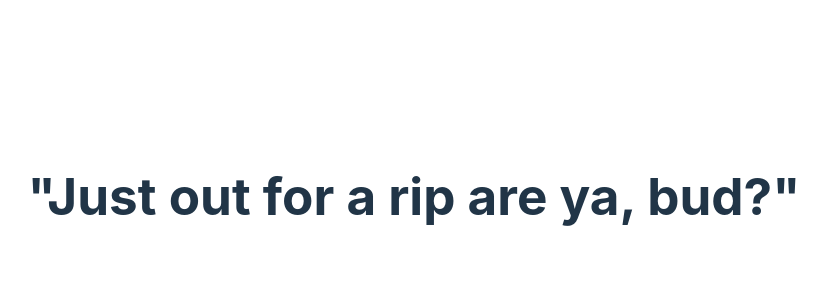
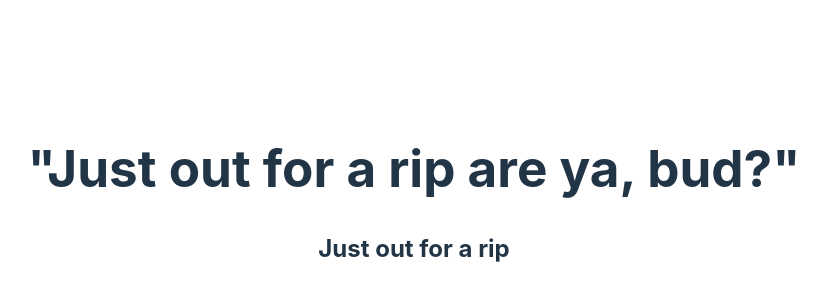
Before and after one commit to Kbouti/reactPractice, a React (Vite) app in the folder my-first-react-app/: page / in a window 1280 px wide. Shown: the part 204-504 px from the top of the page, without its empty margins (226-1053 px from the left). Built offline with nearby package versions, Linux system fonts and the light colour scheme.

Commit message:
Create second export

```diff
--- a/my-first-react-app/src/Greeting.jsx
+++ b/my-first-react-app/src/Greeting.jsx
@@ -2,4 +2,13 @@ function Greeting() {
     return <h1>&quot;Just out for a rip are ya, bud?&quot;</h1>
 }
 
-export default Greeting;
+
+function Greeting2() {
+    return <h2>Just out for a rip</h2>
+}
+
+
+export {
+    Greeting,
+    Greeting2
+}
--- a/my-first-react-app/src/main.jsx
+++ b/my-first-react-app/src/main.jsx
@@ -1,11 +1,12 @@
 import React from 'react'
 import ReactDOM from 'react-dom/client'
 import App from './App.jsx'
-import Greeting from './Greeting.jsx'
+import {Greeting, Greeting2 } from './Greeting.jsx'
 import './index.css'
 
 ReactDOM.createRoot(document.getElementById('root')).render(
   <React.StrictMode>
     <Greeting />
+    <Greeting2/>
   </React.StrictMode>,
 )
```
